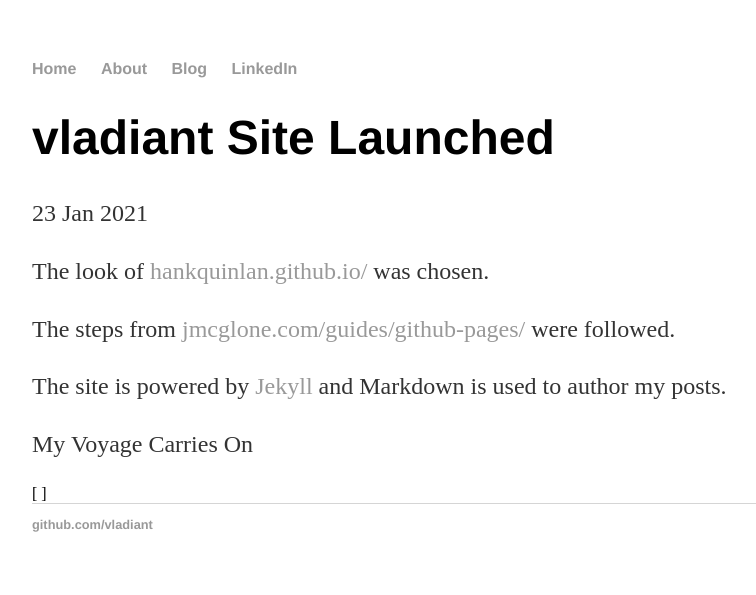
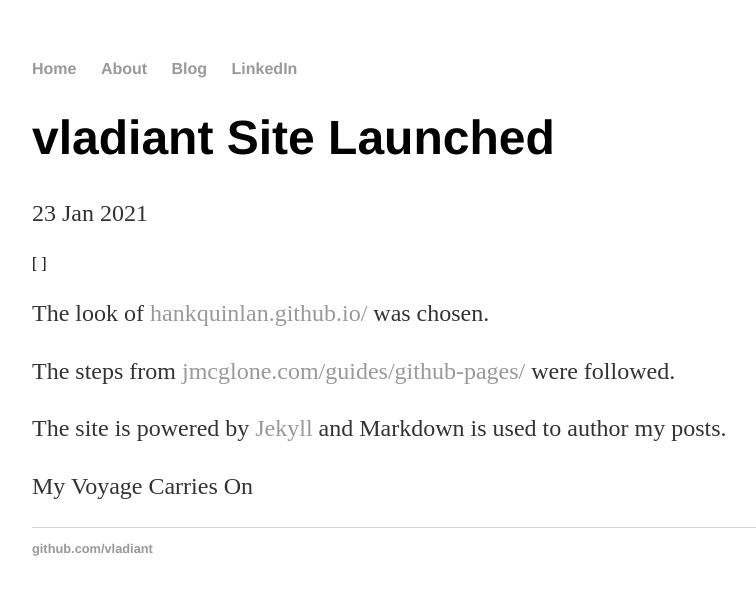
Before and after one commit to vladiant/vladiant.github.io, a Jekyll site: the page built from _posts/2021-01-23-vladiant-site-launched.md, in a window 1280 px wide. Shown: the top 595 px of the page, without its empty margins (160-916 px from the left). Built offline with Jekyll 4.4.1, drawn with Linux system fonts in a browser that asks for light colours.

Commit message:
Change tags location

```diff
--- a/_layouts/post.html
+++ b/_layouts/post.html
@@ -3,10 +3,6 @@ layout: default
 ---
 <h1>{{ page.title }}</h1>
 <p class="meta">{{ page.date | date_to_string }}</p>
-
-<div class="post">
-  {{ content }}
-</div>
 
 <span>[
   {% for tag in page.tags %}
@@ -14,3 +10,7 @@ layout: default
     <a href="/tag/{{ tag_name }}"><code class="highligher-rouge"><nobr>{{ tag_name }}</nobr></code>&nbsp;</a>
   {% endfor %}
 ]</span>
+
+<div class="post">
+  {{ content }}
+</div>
```
